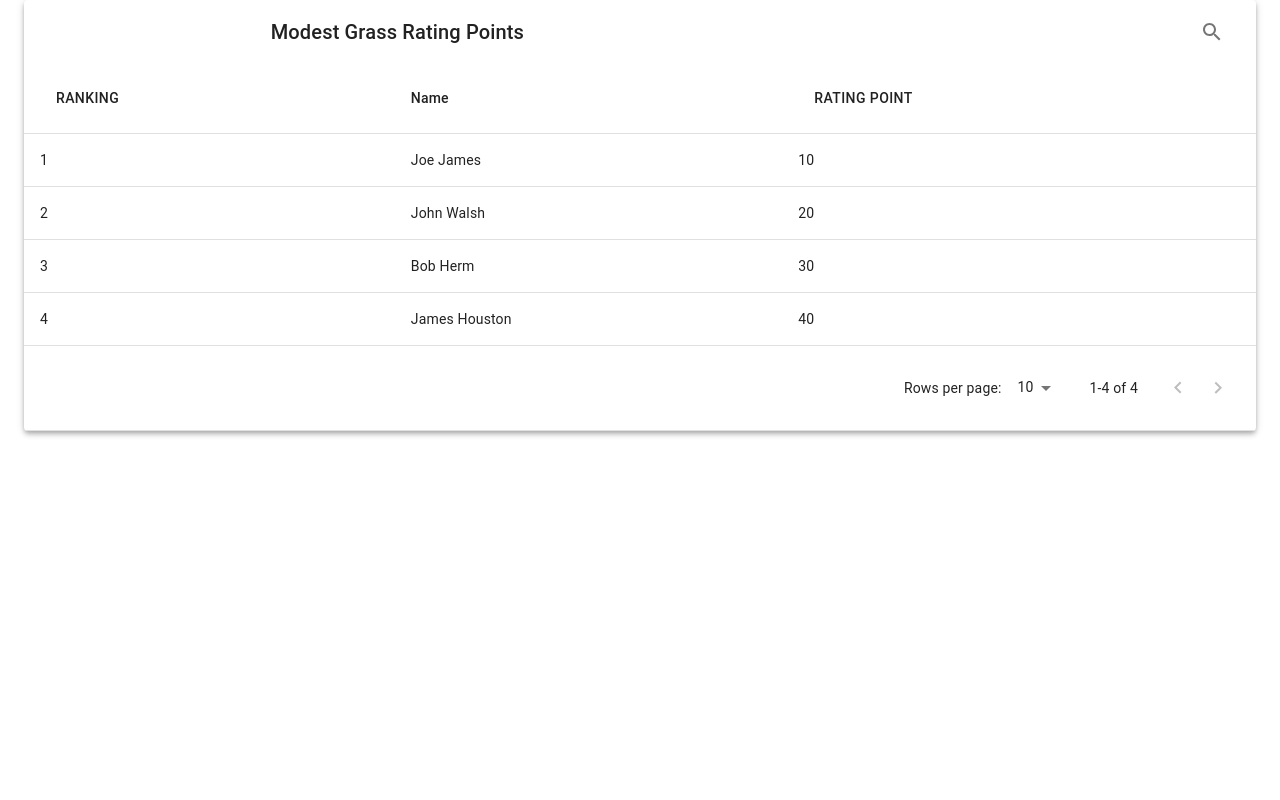
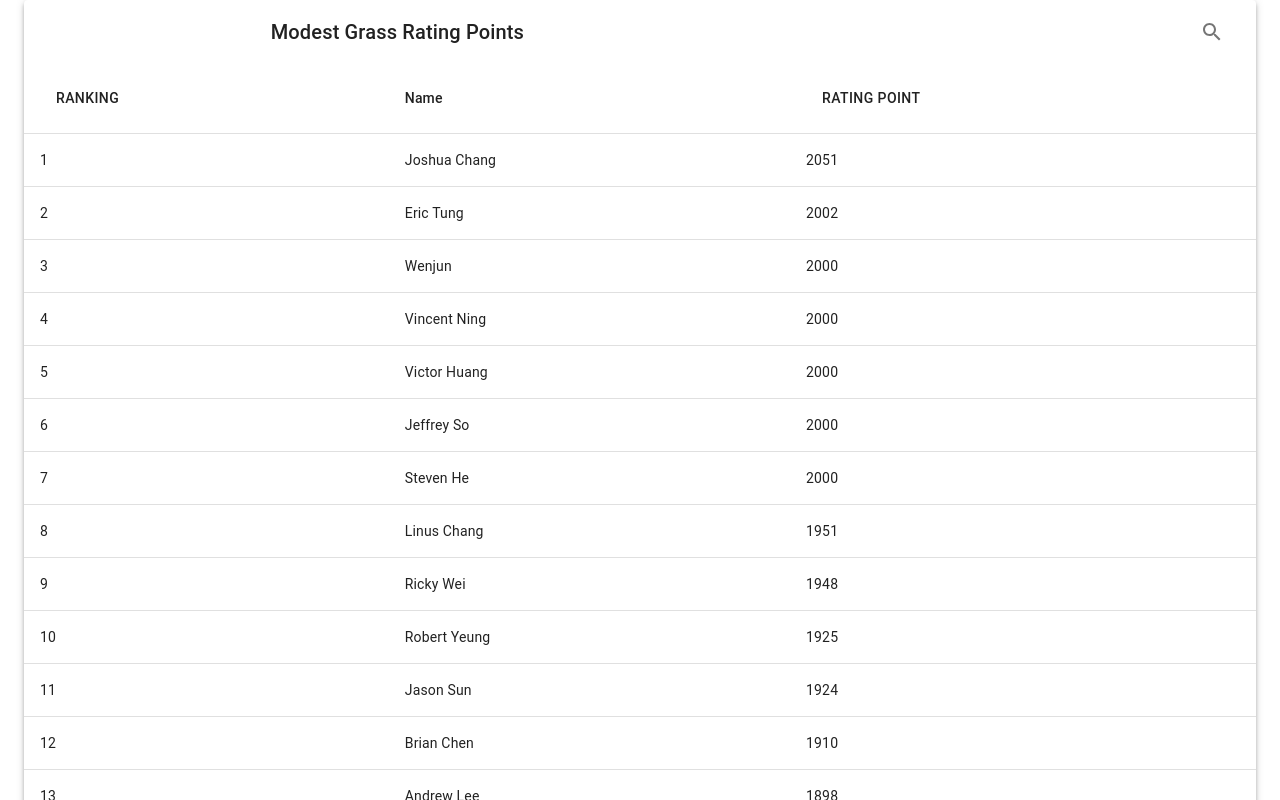
Before and after one commit to imcousin/pointracing, a React (Create React App) app: page / in a window 1280 px wide. Shown: the top 800 px of the page. Built offline with nearby package versions, Linux system fonts and the light colour scheme.

Commit message:
add and load csv file

```diff
--- a/package.json
+++ b/package.json
@@ -9,6 +9,7 @@
     "@testing-library/react": "^11.1.0",
     "@testing-library/user-event": "^12.1.10",
     "mui-datatables": "^3.7.8",
+    "papaparse": "^5.3.1",
     "react": "^17.0.2",
     "react-dom": "^17.0.2",
     "react-scripts": "^4.0.3",
--- a/src/Table.js
+++ b/src/Table.js
@@ -1,19 +1,36 @@
+import React from 'react';
 import MUIDataTable from "mui-datatables";
 import Container from '@material-ui/core/Container'
+import Papa from 'papaparse';
 
 export default function EnhancedTable() {
 
   const columns = [
     {
-    name: "ranking",
+    name: "Ranking",
     label: "Ranking",
     options: {
       filter: true,
       sort: true,
+      /*
+        In this case, age is a string, but we want to compare it as if it was a number.
+        If you comment out the sortCompare method, you'll see how sorting as a string
+        is different than sorting as a number. Typically an age field would be a number
+        so we wouldn't need to write a function like this. But the sortCompare is available
+        if you run into a situation like this.
+      */
+      sortCompare: (order) => {
+        return (obj1, obj2) => {
+          // console.log(order);
+          let val1 = parseInt(obj1.data, 10);
+          let val2 = parseInt(obj2.data, 10);
+          return (val1 - val2) * (order === 'asc' ? 1 : -1);
+        }
+      }
     }
     },
     {
-    name: "name",
+    name: "Name",
     label: "Name",
     options: {
       filter: true,
@@ -21,21 +38,38 @@ export default function EnhancedTable() {
     }
     },
     {
-    name: "ratingPoint",
+    name: "RatingPoints",
     label: "Rating Point",
     options: {
       filter: true,
       sort: true,
+      sortCompare: (order) => {
+        return (obj1, obj2) => {
+          // console.log(order);
+          let val1 = parseInt(obj1.data, 10);
+          let val2 = parseInt(obj2.data, 10);
+          return (val1 - val2) * (order === 'asc' ? 1 : -1);
+        }
+      }
     }
     },
   ];
 
-  const data = [
-    { ranking: 1, name: "Joe James", ratingPoint: 10 },
-    { ranking: 2, name: "John Walsh", ratingPoint: 20 },
-    { ranking: 3, name: "Bob Herm", ratingPoint: 30 },
-    { ranking: 4, name: "James Houston", ratingPoint: 40 },
-  ];
+
+const [data, setRows] = React.useState([]);
+  React.useEffect(() => {
+    async function getData() {
+      const response = await fetch('/data/points.csv');
+      const reader = response.body.getReader()
+      const result = await reader.read()
+      const decoder = new TextDecoder('UTF-8')
+      const csv = decoder.decode(result.value)
+      const results = Papa.parse(csv, { header: true })
+      const rows = results.data
+      setRows(rows)
+    }
+    getData()
+  }, [])
 
   const options = {
     filter: false,
@@ -43,10 +77,13 @@ export default function EnhancedTable() {
     download: false,
     print: false,
     pagination: true,
-    rowPerPage: 100,
+    rowsPerPage: 50,
+    rowsPerPageOptions: [10,15,50,100],
     selectableRows: 'none',
     viewColumns: false
-  };
+  }
+
+  // console.log('data ', data)
 
   return (
     <Container fixed>
```
Also changed, not shown: public/data/points.csv (added), 2 other files (tests, documents, lock files or other folders).
